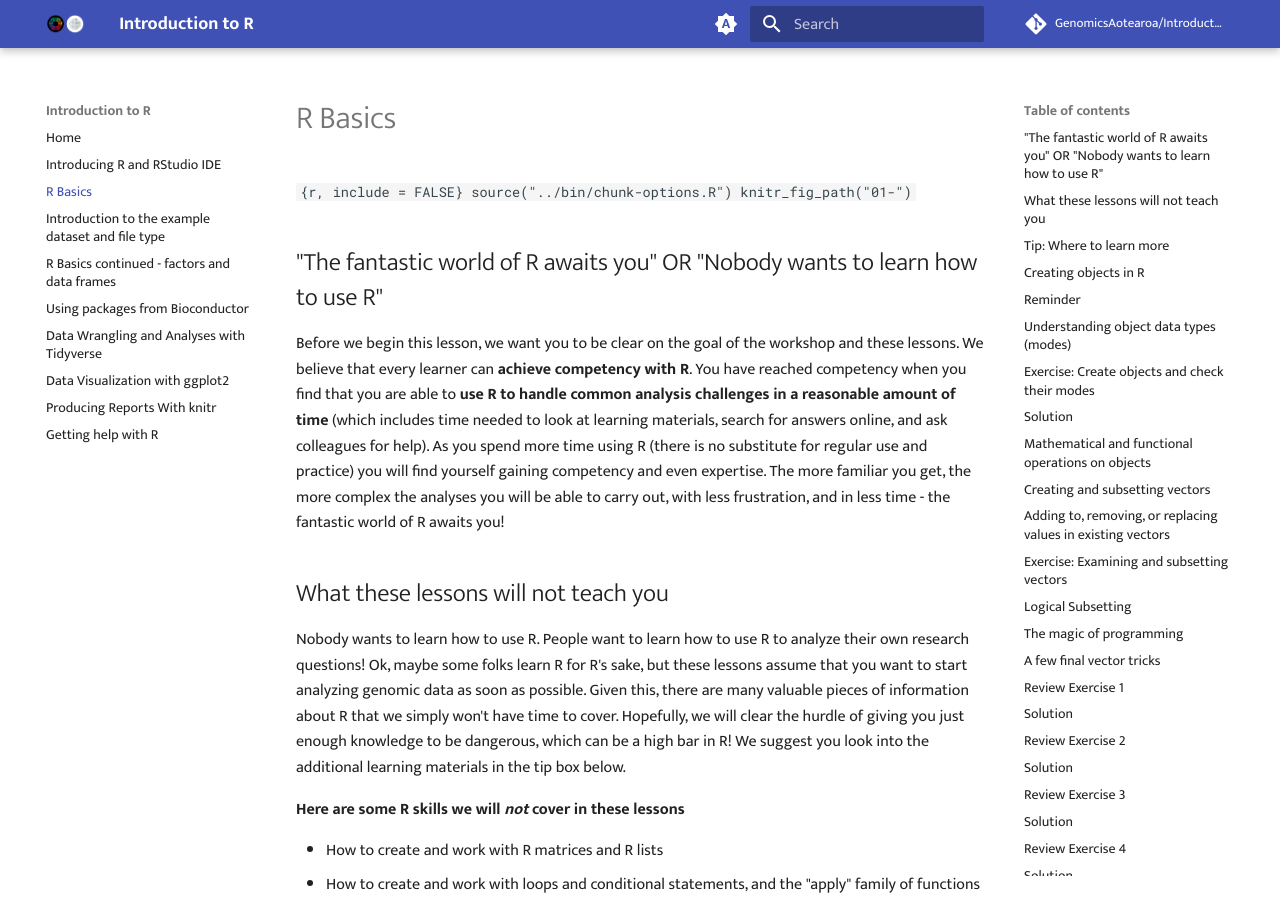
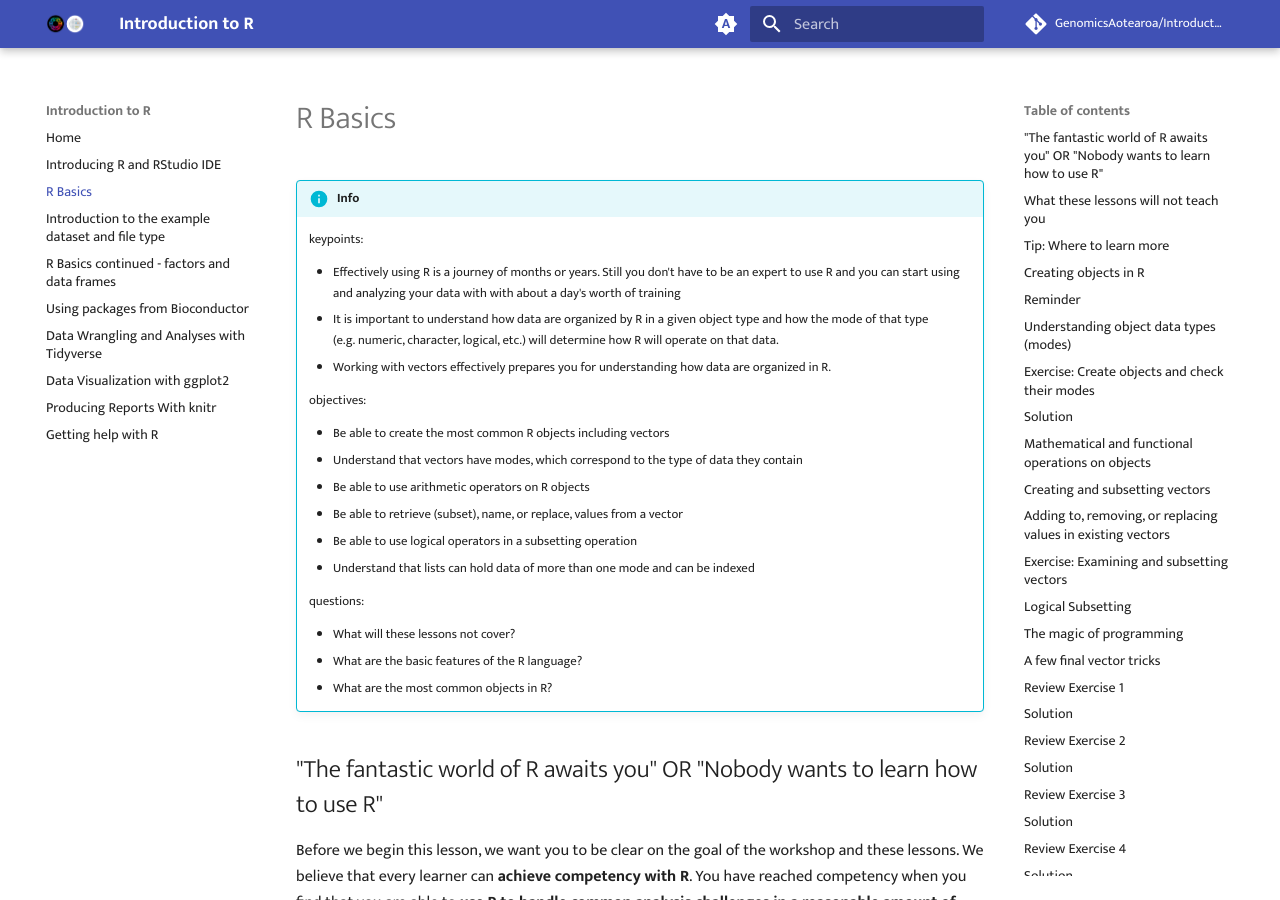
Before and after one commit to GenomicsAotearoa/Introduction-to-R, an MkDocs documentation site: the page built from docs/01-r-basics.md, in a window 1280 px wide and 900 px high. Built offline with MkDocs 1.6.1 and Material for MkDocs 9.7.7, drawn with Linux system fonts in a browser that asks for light colours; comment, search, counter and statistics services are not loaded.

Commit message:
update d R basics objectives

```diff
--- a/docs/01-r-basics.md
+++ b/docs/01-r-basics.md
@@ -1,33 +1,35 @@
----
-exercises: 20
-keypoints:
-- Effectively using R is a journey of months or years. Still you don't
-  have to be an expert to use R and you can start using and analyzing
-  your data with with about a day's worth of training
-- It is important to understand how data are organized by R in a given
-  object type and how the mode of that type (e.g. numeric, character,
-  logical, etc.) will determine how R will operate on that data.
-- Working with vectors effectively prepares you for understanding how
-  data are organized in R.
-objectives:
-- Be able to create the most common R objects including vectors
-- Understand that vectors have modes, which correspond to the type of
-  data they contain
-- Be able to use arithmetic operators on R objects
-- Be able to retrieve (subset), name, or replace, values from a vector
-- Be able to use logical operators in a subsetting operation
-- Understand that lists can hold data of more than one mode and can be
-  indexed
-questions:
-- What will these lessons not cover?
-- What are the basic features of the R language?
-- What are the most common objects in R?
-source: Rmd
-teaching: 60
-title: R Basics
----
+# R Basics
 
-`{r, include = FALSE} source("../bin/chunk-options.R") knitr_fig_path("01-")`
+!!! info
+
+    keypoints:
+
+    - Effectively using R is a journey of months or years. Still you don't
+      have to be an expert to use R and you can start using and analyzing
+      your data with with about a day's worth of training
+    - It is important to understand how data are organized by R in a given
+      object type and how the mode of that type (e.g. numeric, character,
+      logical, etc.) will determine how R will operate on that data.
+    - Working with vectors effectively prepares you for understanding how
+      data are organized in R.
+
+    objectives:
+
+    - Be able to create the most common R objects including vectors
+    - Understand that vectors have modes, which correspond to the type of
+      data they contain
+    - Be able to use arithmetic operators on R objects
+    - Be able to retrieve (subset), name, or replace, values from a vector
+    - Be able to use logical operators in a subsetting operation
+    - Understand that lists can hold data of more than one mode and can be
+      indexed
+
+    questions:
+
+    - What will these lessons not cover?
+    - What are the basic features of the R language?
+    - What are the most common objects in R?
+
 
 ## "The fantastic world of R awaits you" OR "Nobody wants to learn how to use R"
 
```
Also changed, not shown: docs/00-introduction.md (+23 -27 lines).
